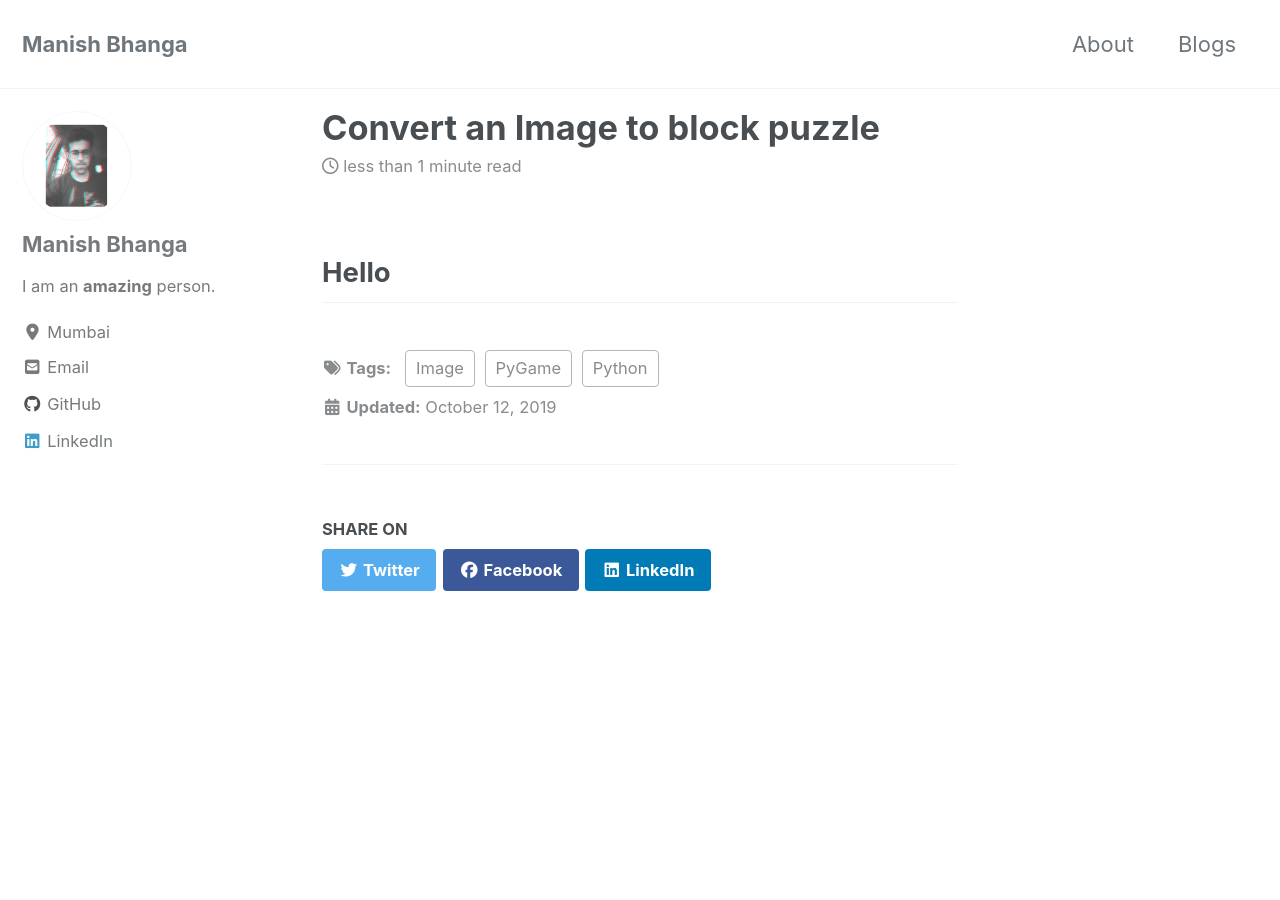
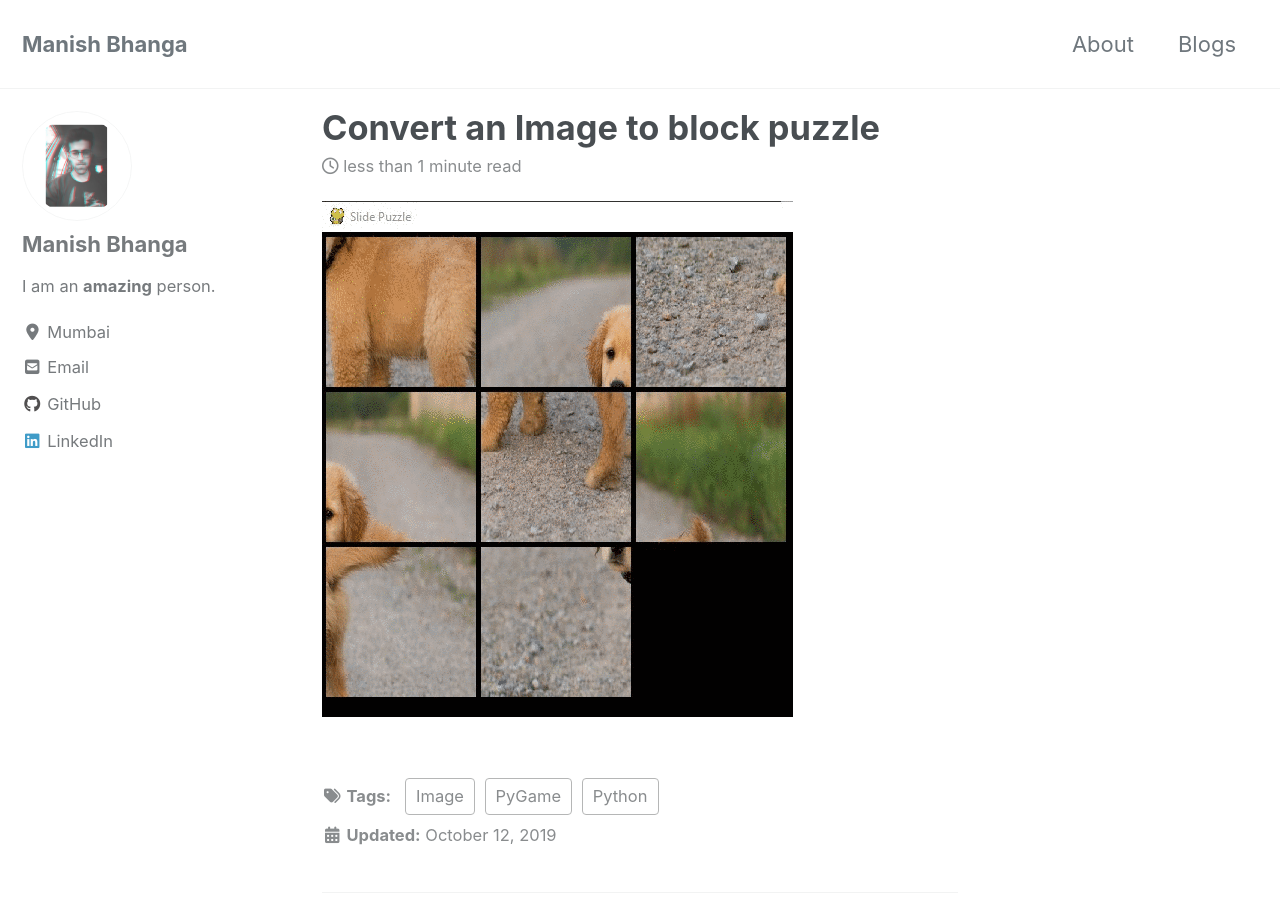
Before and after one commit to bhanga-manish/bhanga.github.io, a Jekyll site: the page built from _posts/2019-10-10-Image to puzzle.md, in a window 1280 px wide and 900 px high. Built offline with Jekyll 4.4.1, drawn with Linux system fonts in a browser that asks for light colours; cached includes are drawn as plain includes; nearby versions of some CDN libraries.

Commit message:
Puzzle image test

```diff
--- a/_posts/2019-10-10-Image to puzzle.md
+++ b/_posts/2019-10-10-Image to puzzle.md
@@ -5,4 +5,4 @@ tags: [Python, Image, PyGame]
 excerpt: "Python script that turns your images into puzzle"
 ---
 
-## Hello
+<img src="{{ site.url }}{{ site.baseurl }}/images/puzzle/record.gif" alt="Image puzzle gif">
```
